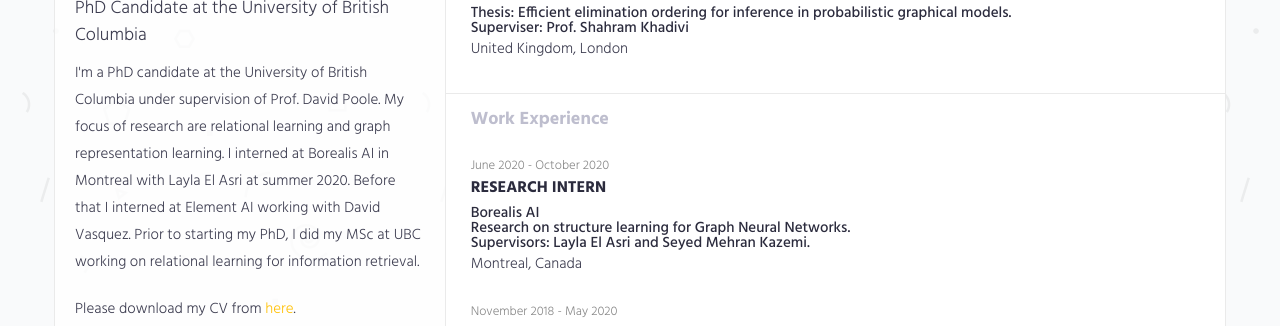
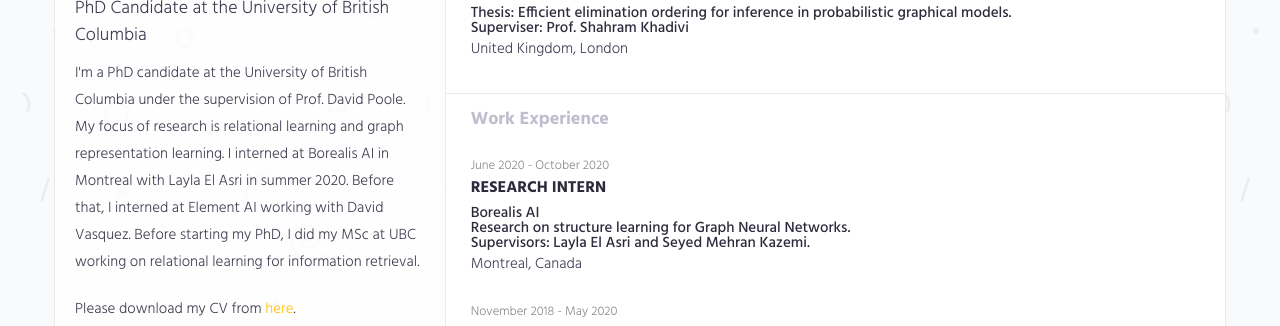
Before and after one commit to baharefatemi/homepage, a plain HTML site: page index.html in a window 1280 px wide. Shown: the part 427-753 px from the top of the page. Drawn offline with Linux system fonts and the light colour scheme.

Commit message:
Update index.html

```diff
--- a/index.html
+++ b/index.html
@@ -50,7 +50,7 @@
 
             <div class="about-text">
                 <p>
-                    I'm a PhD candidate at the University of British Columbia under supervision of Prof. David Poole. My focus of research are relational learning and graph representation learning. I interned at Borealis AI in Montreal with Layla El Asri at summer 2020. Before that I interned at Element AI working with David Vasquez. Prior to starting my PhD, I did my MSc at UBC working on relational learning for information retrieval.
+                    I'm a PhD candidate at the University of British Columbia under the supervision of Prof. David Poole. My focus of research is relational learning and graph representation learning. I interned at Borealis AI in Montreal with Layla El Asri in summer 2020. Before that, I interned at Element AI working with David Vasquez. Before starting my PhD, I did my MSc at UBC working on relational learning for information retrieval.
                 </p>
 
                 <p> Please download my CV from <a href="resume.pdf" download>here</a>.</p>
```
